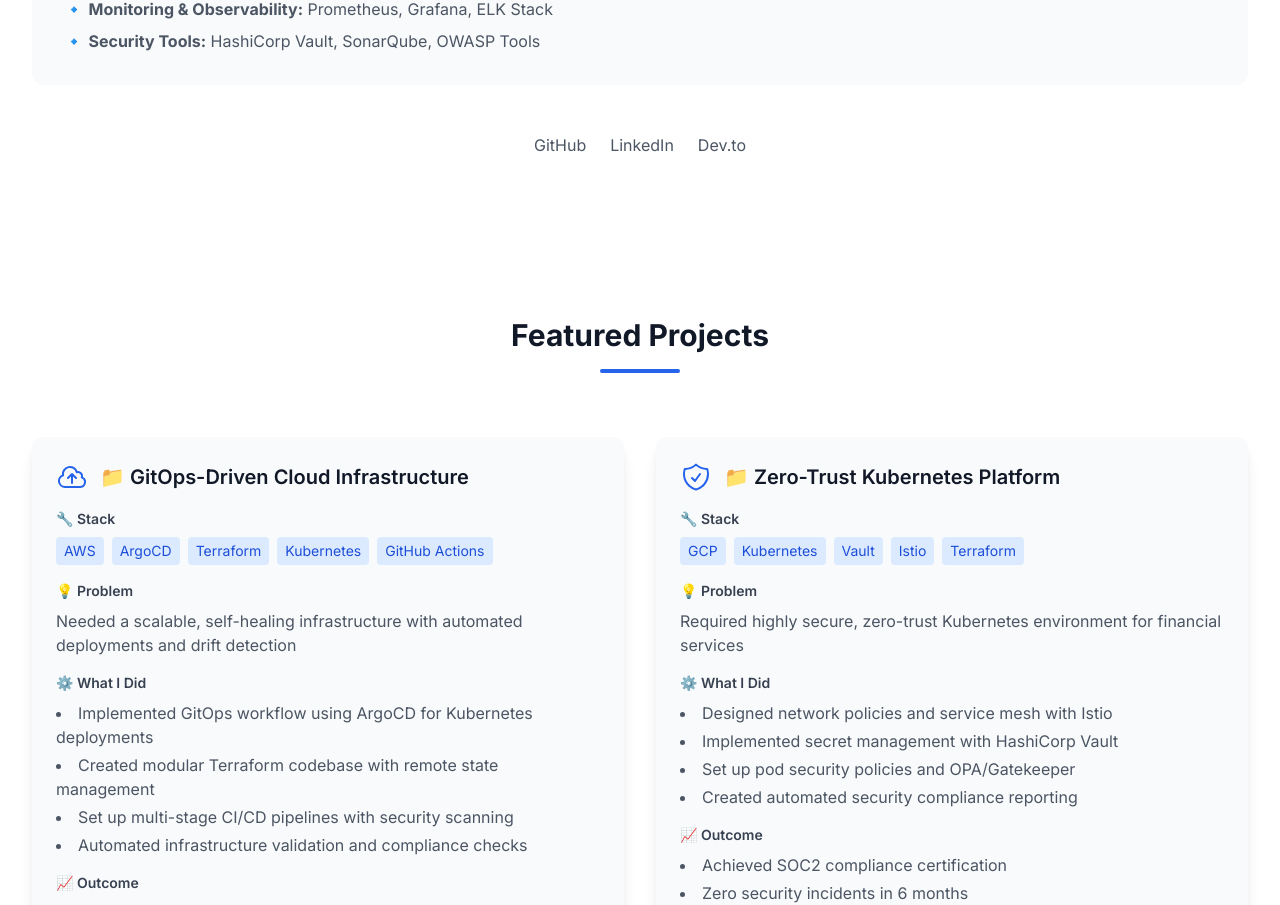
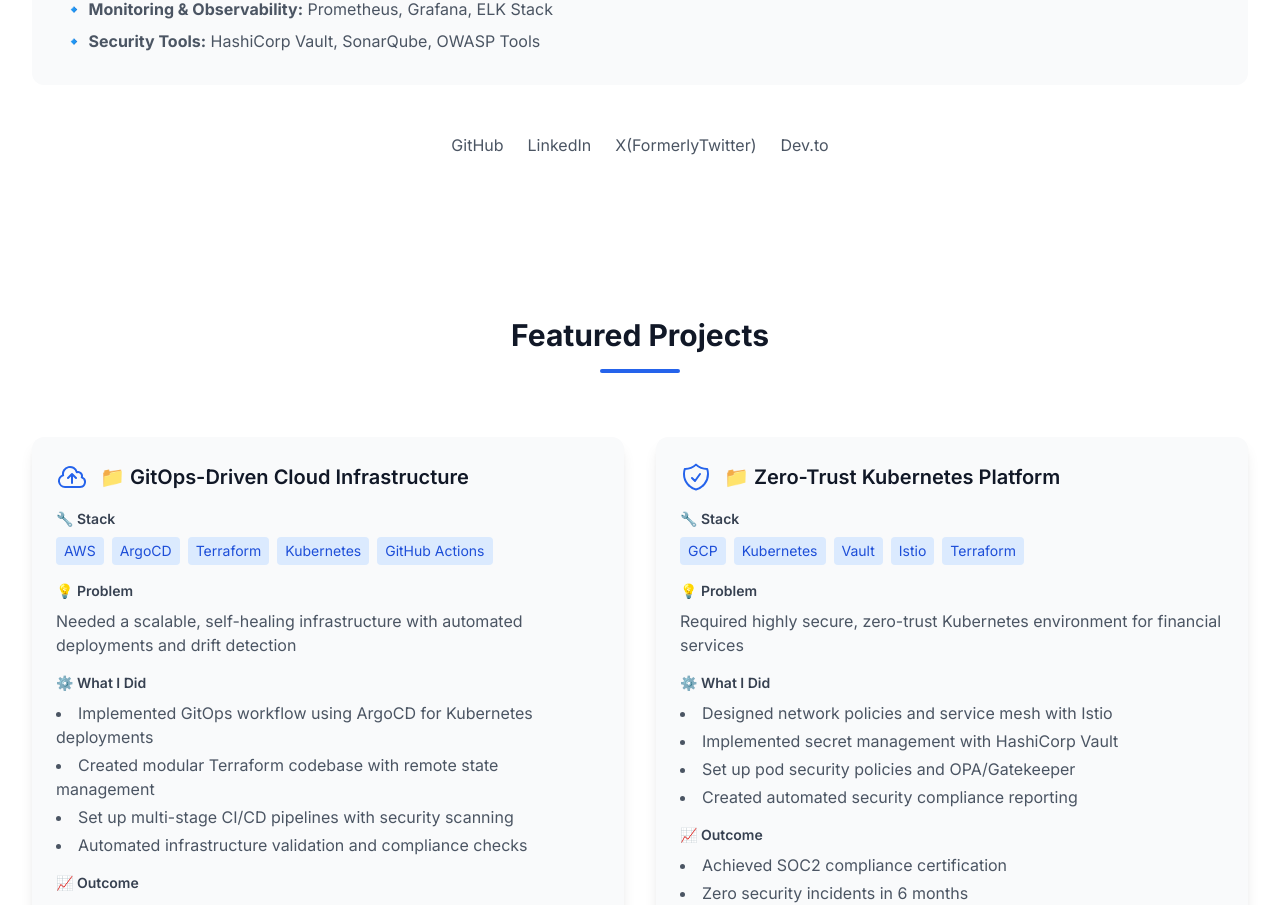
Before and after one commit to subbukp/portfolio, a Next.js app: page / in a window 1280 px wide. Shown: the part 1800-2705 px from the top of the page. Built offline with nearby package versions, Linux system fonts and the light colour scheme.

Commit message:
did some changes in urls of linkedIn

```diff
--- a/components/sections/About.tsx
+++ b/components/sections/About.tsx
@@ -41,17 +41,22 @@
 const socialLinks = [
   {
     platform: "GitHub",
-    url: "https://github.com/yourusername",
+    url: "https://github.com/subbukp",
     className: "hover:text-gray-900 dark:hover:text-gray-100"
   },
   {
     platform: "LinkedIn",
-    url: "https://linkedin.com/in/yourusername",
+    url: "https://www.linkedin.com/in/subrahmanya-k-p-964733184/",
     className: "hover:text-blue-600 dark:hover:text-blue-400"
   },
   {
+    platform: "X(FormerlyTwitter)",
+    url: "https://x.com/subrahmanya11",
+    className: "hover:text-purple-600 dark:hover:text-purple-400"
+  },
+  {
     platform: "Dev.to",
-    url: "https://dev.to/yourusername",
+    url: "https://dev.to/subbukp",
     className: "hover:text-purple-600 dark:hover:text-purple-400"
   }
 ];
--- a/components/sections/Contact.tsx
+++ b/components/sections/Contact.tsx
@@ -32,9 +32,9 @@
   };
 
   const socialLinks = [
-    { name: 'GitHub', url: 'https://github.com/yourusername', icon: '📦' },
-    { name: 'LinkedIn', url: 'https://linkedin.com/in/yourusername', icon: '💼' },
-    { name: 'Twitter', url: 'https://twitter.com/yourusername', icon: '🐦' },
+    { name: 'GitHub', url: 'https://github.com/subbukp', icon: '📦' },
+    { name: 'LinkedIn', url: 'https://www.linkedin.com/in/subrahmanya-k-p-964733184/', icon: '💼' },
+    { name: 'Twitter', url: 'https://x.com/subrahmanya11', icon: '🐦' },
   ];
 
   return (
```
